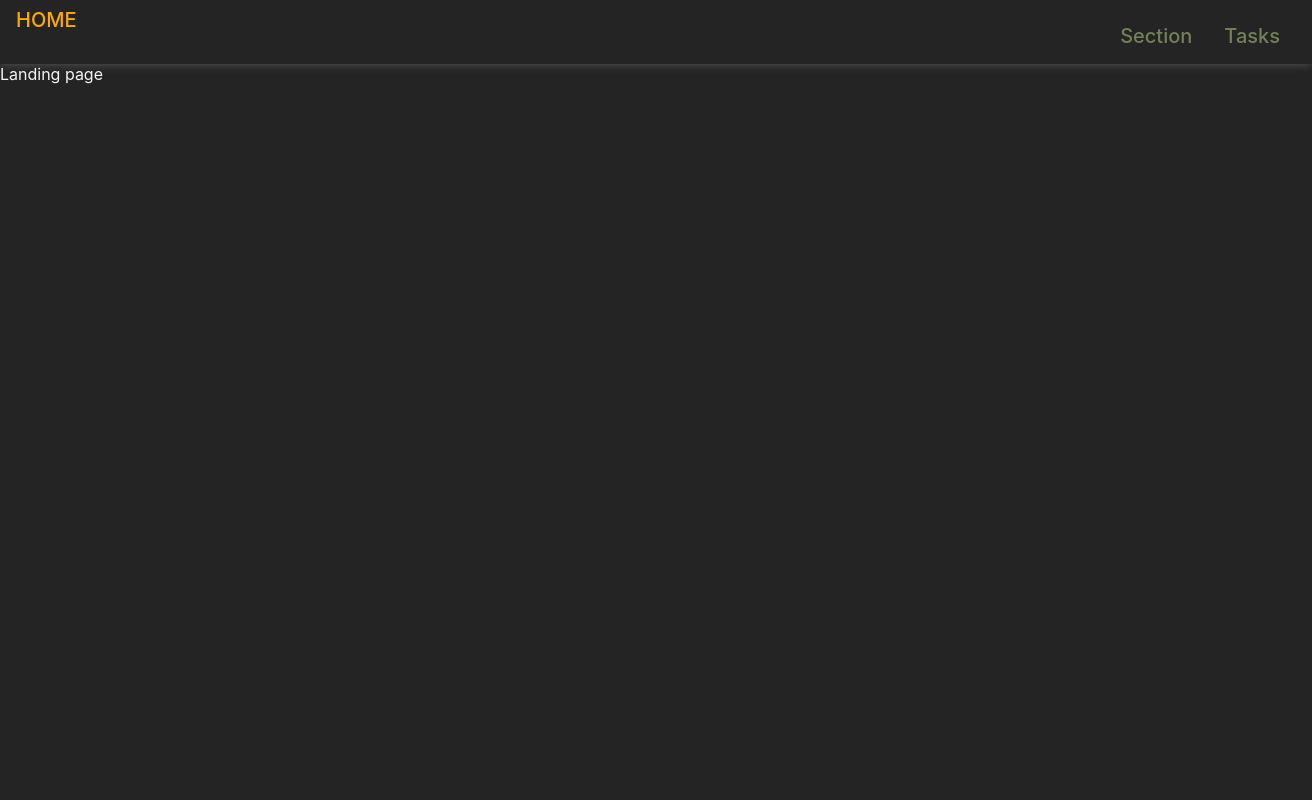
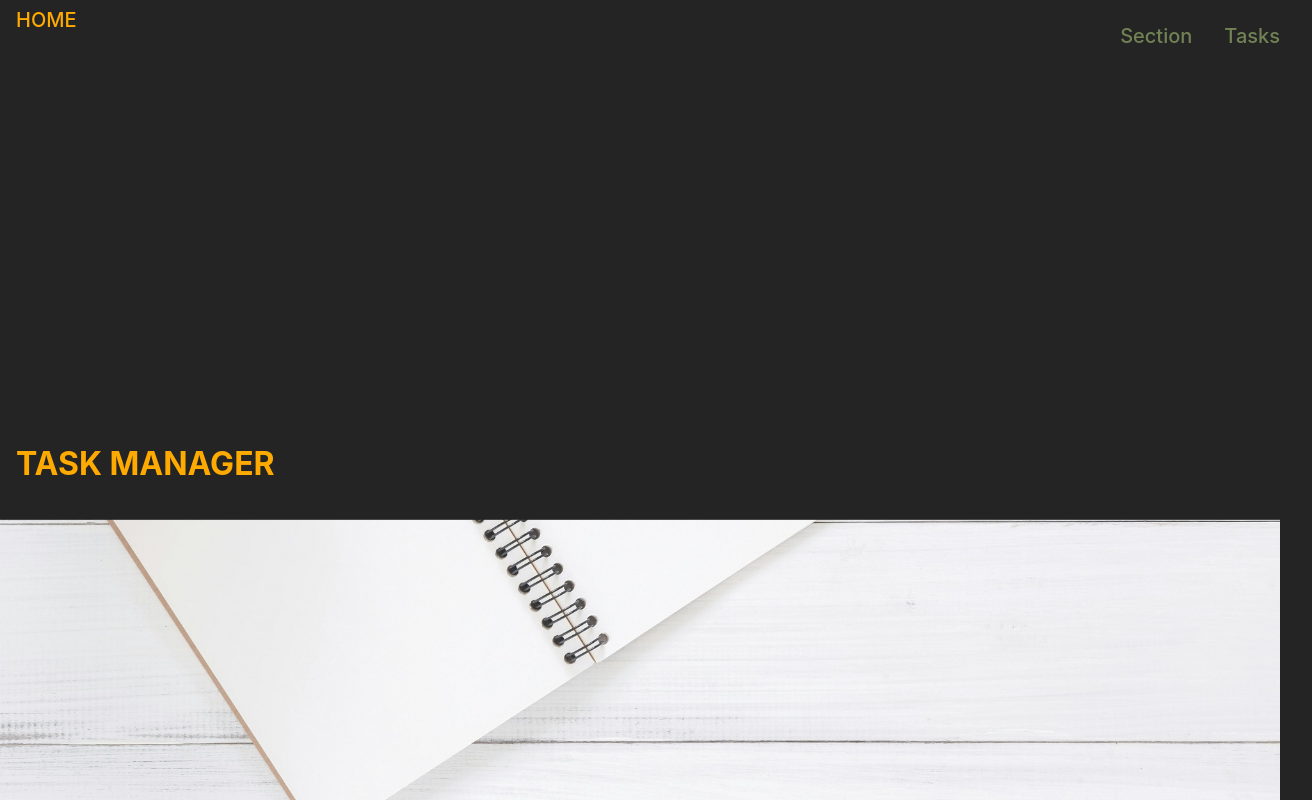
Before and after one commit to PeterBorza/tasks-MERN, a React (Vite) app in the folder client/: page / in a window 1280 px wide. Shown: the whole page, 1312 px wide, since content can reach past the window. Built offline with nearby package versions, Linux system fonts and the light colour scheme.

Commit message:
MERN-13: Hero image

```diff
--- a/client/src/Router/Home.tsx
+++ b/client/src/Router/Home.tsx
@@ -1,13 +1,20 @@
 import { Outlet } from "react-router-dom";
 import { Navbar } from "../features";
+import styled from "styled-components";
 
 const Home = () => {
   return (
-    <>
+    <AppContainer>
       <Navbar />
       <Outlet />
-    </>
+    </AppContainer>
   );
 };
 
+const AppContainer = styled.div`
+  width: 100%;
+  height: 100vh;
+  overflow: hidden;
+`;
+
 export default Home;
--- /dev/null
+++ b/client/src/features/Landing/Landing.styles.ts
@@ -0,0 +1,55 @@
+import styled, { keyframes } from "styled-components";
+
+const animate = keyframes`
+0% {
+    translate: 0 -41.5%
+}
+100% {
+    translate: 0 -19.5%
+}
+`;
+
+const Container = styled.div`
+  position: relative;
+  display: flex;
+  align-items: center;
+  justify-content: center;
+  width: 100%;
+  height: 100%;
+  overflow: hidden;
+`;
+
+const Cover = styled.div`
+  left: 0;
+  top: 0;
+  position: absolute;
+  width: 100%;
+  height: 240%;
+  animation: ${animate} 6000ms infinite alternate ease;
+`;
+
+const TopCover = styled.div`
+  display: flex;
+  align-items: flex-end;
+  padding: 1rem;
+  height: 100vh;
+  background-color: ${props => props.theme.colors.dark};
+  h1 {
+    color: ${props => props.theme.colors.main};
+  }
+`;
+const TransparentCover = styled.div`
+  height: 40vh;
+`;
+const BottomCover = styled.div`
+  height: 100vh;
+  background-color: ${props => props.theme.colors.dark};
+`;
+
+const HeroImage = styled.img`
+  width: 100%;
+  height: 100vh;
+  object-fit: cover;
+`;
+
+export { Cover, TopCover, TransparentCover, BottomCover, Container, HeroImage };
--- a/client/src/features/Landing/LandingPage.tsx
+++ b/client/src/features/Landing/LandingPage.tsx
@@ -1,5 +1,26 @@
+import {
+  BottomCover,
+  Container,
+  Cover,
+  HeroImage,
+  TopCover,
+  TransparentCover,
+} from "./Landing.styles";
+import notebook_2000 from "src/assets/notebook_2000.jpg";
+
 const LandingPage = () => {
-  return <div>Landing page</div>;
+  return (
+    <Container>
+      <HeroImage src={notebook_2000} alt="notebook" />
+      <Cover>
+        <TopCover>
+          <h1>TASK MANAGER</h1>
+        </TopCover>
+        <TransparentCover />
+        <BottomCover />
+      </Cover>
+    </Container>
+  );
 };
 
 export default LandingPage;
--- a/client/src/styles/GlobalStyles.ts
+++ b/client/src/styles/GlobalStyles.ts
@@ -35,6 +35,11 @@ const GlobalStyles = styled.createGlobalStyle`
     border: none;
     outline: none;
   }
+
+  img {
+    max-width: 100%;
+    display: block;
+  }
 `;
 
 export default GlobalStyles;
--- a/client/src/styles/theme.ts
+++ b/client/src/styles/theme.ts
@@ -1,5 +1,7 @@
 export const theme = {
   colors: {
+    dark: "#242424",
+    light: "#f5f5f0",
     main: "#ffaa00",
     error: "#555555",
     green: {
```
Also changed, not shown: client/src/assets/notebook_2000.jpg (added).
